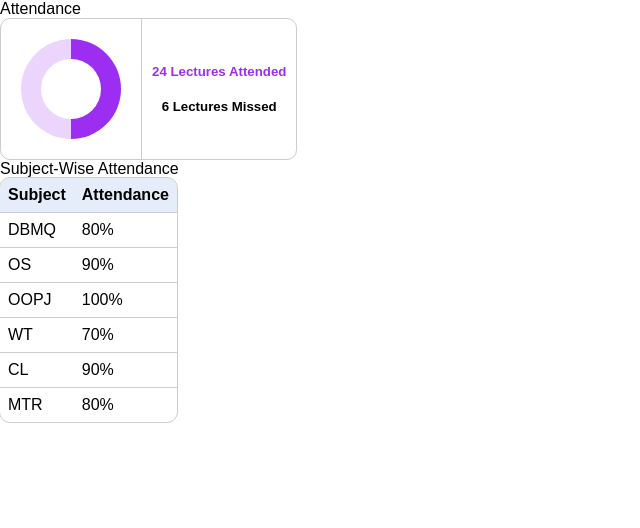
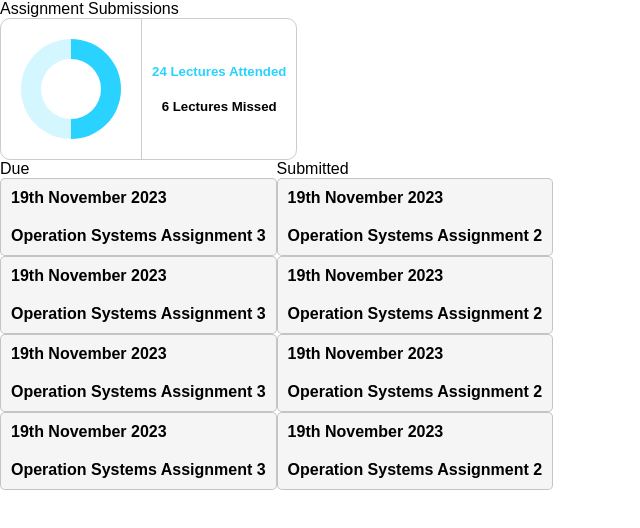
Before and after one commit to ValerianCoelho/Student-Management-System, a Svelte app: page / in a window 1280 px wide. Shown: the top 528 px of the page, without its empty margins (0-640 px from the left). Built offline with nearby package versions, Linux system fonts and the light colour scheme.

Commit message:
Assignments Page Added

```diff
--- a/src/App.svelte
+++ b/src/App.svelte
@@ -1,11 +1,11 @@
 <script>
-  import Attendance from "./lib/Pages/Attendance.svelte";
+  import Assignments from "./lib/Pages/Assignments.svelte";
 
 
 </script>
 
 <main>
-  <Attendance/>
+  <Assignments/>
 </main>
 
 <style>
--- /dev/null
+++ b/src/lib/Pages/Assignments.svelte
@@ -0,0 +1,40 @@
+<script>
+    import HorizontalPerformanceCard from '../Components/HorizontalPerformanceCard.svelte'
+    import Notice from '../Components/Notice.svelte'
+</script>
+
+<div>
+    <div class="title">Assignment Submissions</div>
+    <HorizontalPerformanceCard
+        message1='24 Lectures Attended'
+        message2='6 Lectures Missed'
+        completedColor='#29D2FF'
+        remainingColor='rgba(41, 210, 255, 0.20)'
+    />
+    <div class="assignments">
+        <div class="due">
+            <div class="due-title">Due</div>
+            <Notice date='19th November 2023' text='Operation Systems Assignment 3'/>
+            <Notice date='19th November 2023' text='Operation Systems Assignment 3'/>
+            <Notice date='19th November 2023' text='Operation Systems Assignment 3'/>
+            <Notice date='19th November 2023' text='Operation Systems Assignment 3'/>
+        </div>
+        <div class="submitted">
+            <div class="submitted-title">Submitted</div>
+            <Notice date='19th November 2023' text='Operation Systems Assignment 2'/>
+            <Notice date='19th November 2023' text='Operation Systems Assignment 2'/>
+            <Notice date='19th November 2023' text='Operation Systems Assignment 2'/>
+            <Notice date='19th November 2023' text='Operation Systems Assignment 2'/>
+        </div>
+    </div>
+</div>
+
+<style>
+    .assignments {
+        display: flex;
+    }
+    .due, .submitted {
+        display: flex;
+        flex-direction: column;
+    }
+</style>
```
